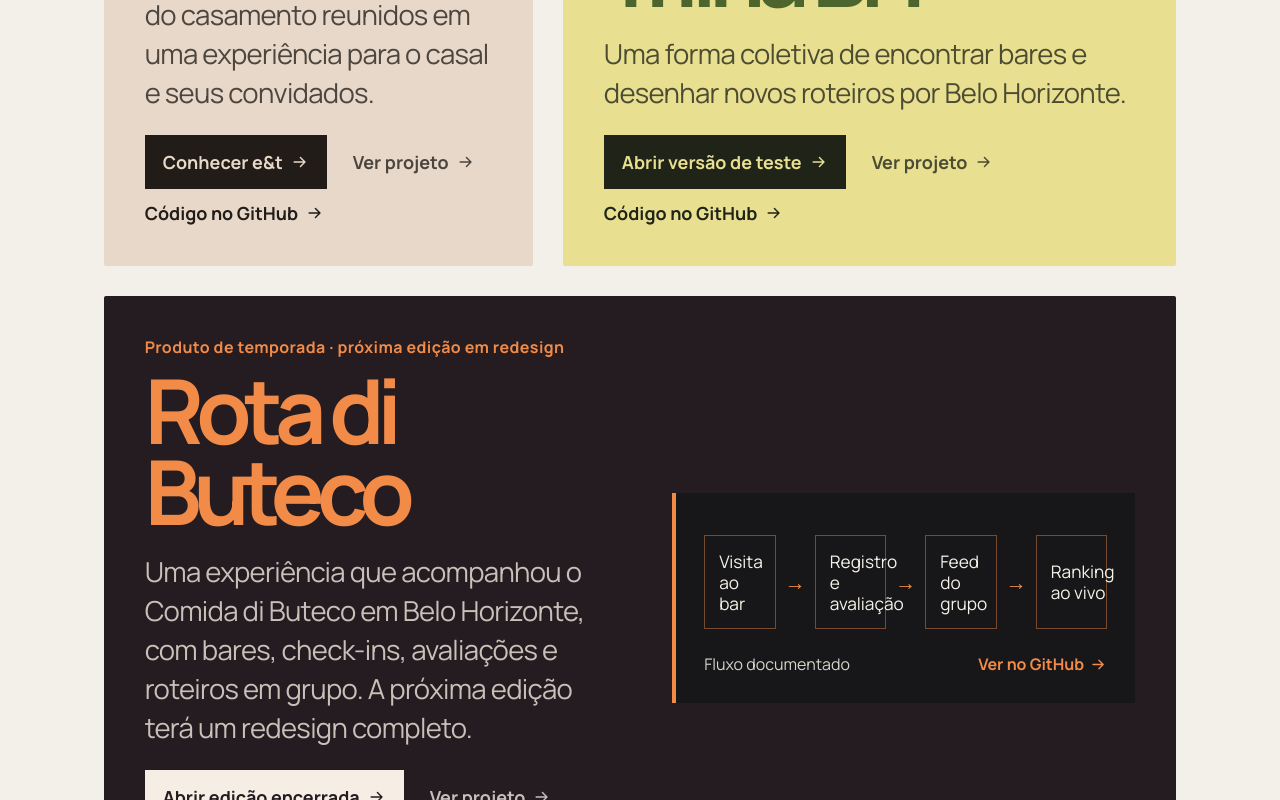
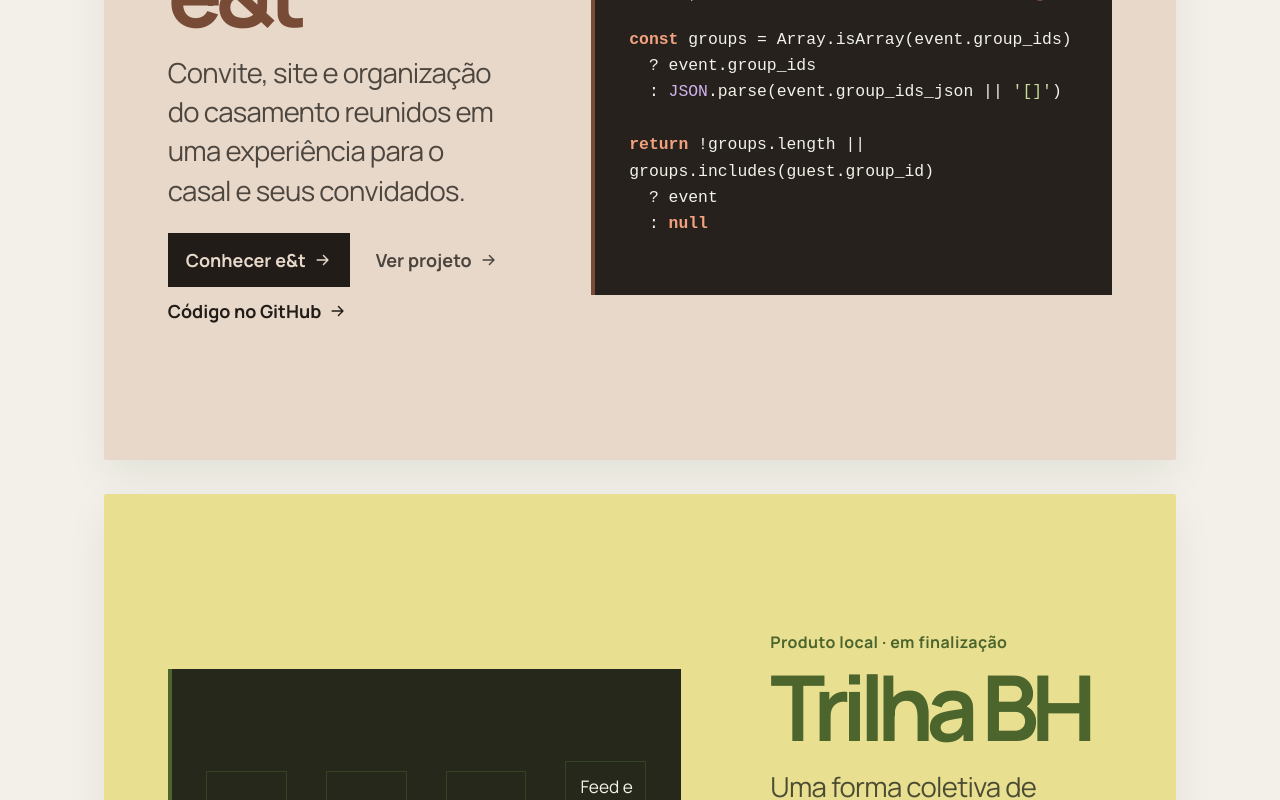
Before and after one commit to henriquesouza1832001-eng/henriquesouza1832001-eng, a React (Vite) app: page / in a window 1280 px wide. Shown: the part 2679-3479 px from the top of the page. Built offline with nearby package versions, Linux system fonts and the light colour scheme.

Commit message:
Add scroll-stacked project archive

```diff
--- a/src/style.css
+++ b/src/style.css
@@ -2197,3 +2197,90 @@
   .folio-detail-next a { min-height: 132px; padding: 20px 16px; }
   .folio-detail-next b { font-size: clamp(23px, 6.5vw, 34px); }
 }
+
+/* The work becomes a vertical source archive on wide screens. */
+@media (min-width: 901px) {
+  .folio-project-grid {
+    display: flex;
+    flex-direction: column;
+    gap: 34px;
+  }
+  .folio-project-grid > .folio-project {
+    position: sticky;
+    top: 94px;
+    z-index: 1;
+    width: 100%;
+    min-height: 680px;
+    display: grid;
+    grid-template-columns: minmax(300px, .78fr) minmax(0, 1.22fr);
+    grid-template-rows: 1fr;
+    align-items: center;
+    gap: clamp(44px, 7vw, 104px);
+    padding: clamp(34px, 5vw, 72px);
+    box-shadow: 0 16px 42px #171a1710;
+  }
+  .folio-project-grid > .folio-project:nth-child(1) { z-index: 1; }
+  .folio-project-grid > .folio-project:nth-child(2) { z-index: 2; }
+  .folio-project-grid > .folio-project:nth-child(3) { z-index: 3; }
+  .folio-project-grid > .folio-project:nth-child(4) { z-index: 4; }
+  .folio-project-grid > .folio-project:nth-child(5) {
+    z-index: 5;
+    min-height: 600px;
+    grid-template-columns: minmax(0, 1.05fr) minmax(300px, .95fr);
+  }
+  .folio-project-grid > .folio-project:nth-child(odd) .folio-card-art {
+    grid-column: 2;
+    grid-row: 1;
+  }
+  .folio-project-grid > .folio-project:nth-child(odd) .folio-copy {
+    grid-column: 1;
+    grid-row: 1;
+  }
+  .folio-project-grid > .folio-project:nth-child(even) {
+    grid-template-columns: minmax(0, 1.2fr) minmax(300px, .8fr);
+  }
+  .folio-project-grid > .folio-project:nth-child(even) .folio-card-art {
+    grid-column: 1;
+    grid-row: 1;
+  }
+  .folio-project-grid > .folio-project:nth-child(even) .folio-copy {
+    grid-column: 2;
+    grid-row: 1;
+  }
+  .folio-project-grid > .folio-project:nth-child(5) .folio-card-art {
+    grid-column: 2;
+    grid-row: 1;
+  }
+  .folio-project-grid > .folio-project:nth-child(5) .folio-copy {
+    grid-column: 1;
+    grid-row: 1;
+  }
+  .folio-project-grid > .folio-project .folio-card-art {
+    width: 100%;
+    min-height: 0;
+    flex: initial;
+  }
+  .folio-project-evidence {
+    min-height: 330px;
+    padding: clamp(22px, 2.7vw, 40px);
+    transition: transform 420ms var(--ease);
+  }
+  .folio-project:hover .folio-project-evidence {
+    transform: translateY(-5px);
+  }
+  .folio-project-grid > .folio-project .folio-copy {
+    width: 100%;
+    max-width: 720px;
+  }
+  .folio-project-grid > .folio-project .folio-copy h2 {
+    font-size: clamp(64px, 7.1vw, 104px);
+  }
+}
+@media (max-width: 900px) {
+  .folio-project-grid { gap: 18px; }
+  .folio-project-grid > .folio-project:nth-child(n) {
+    position: relative;
+    top: auto;
+    z-index: auto;
+  }
+}
```
